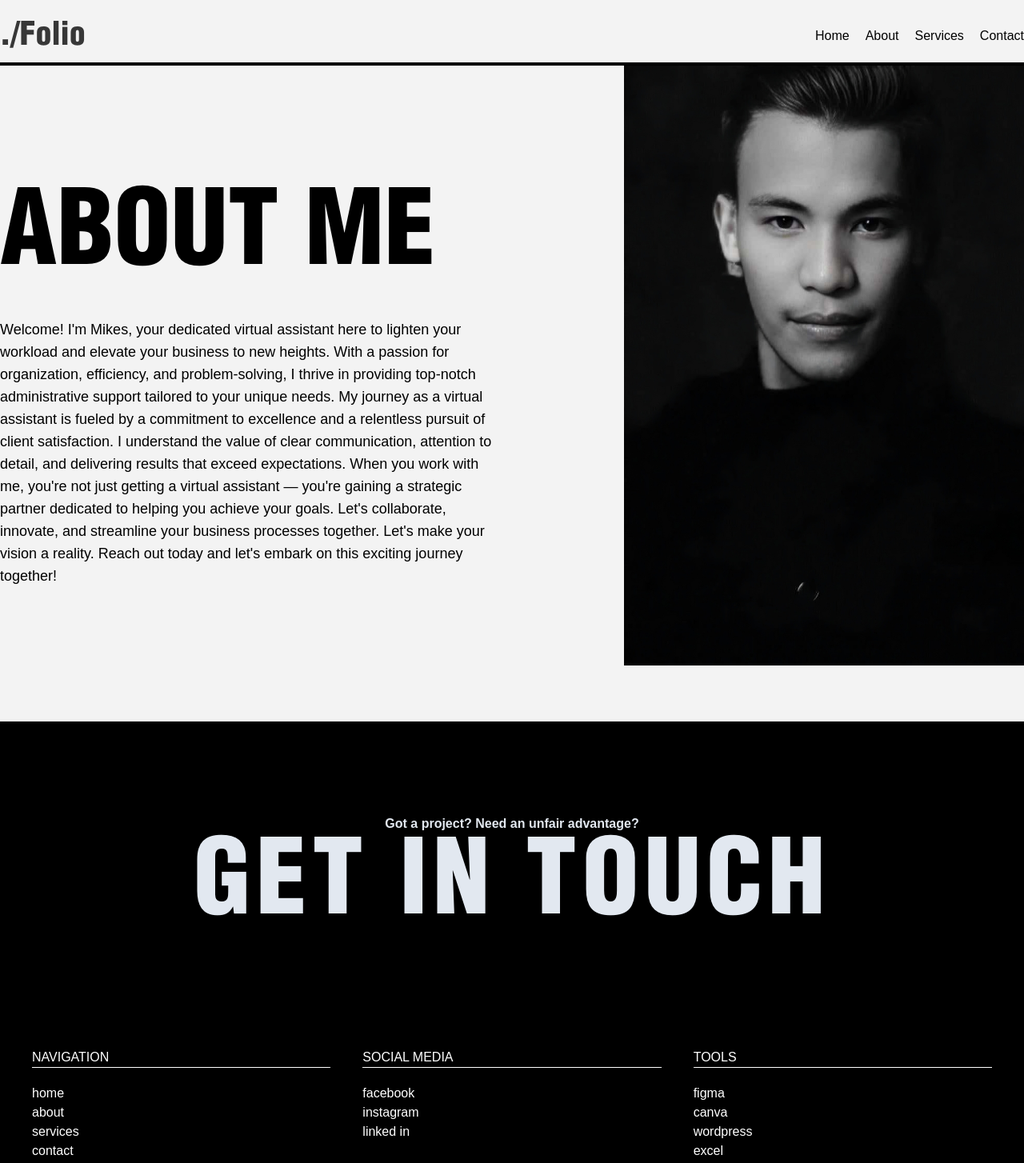
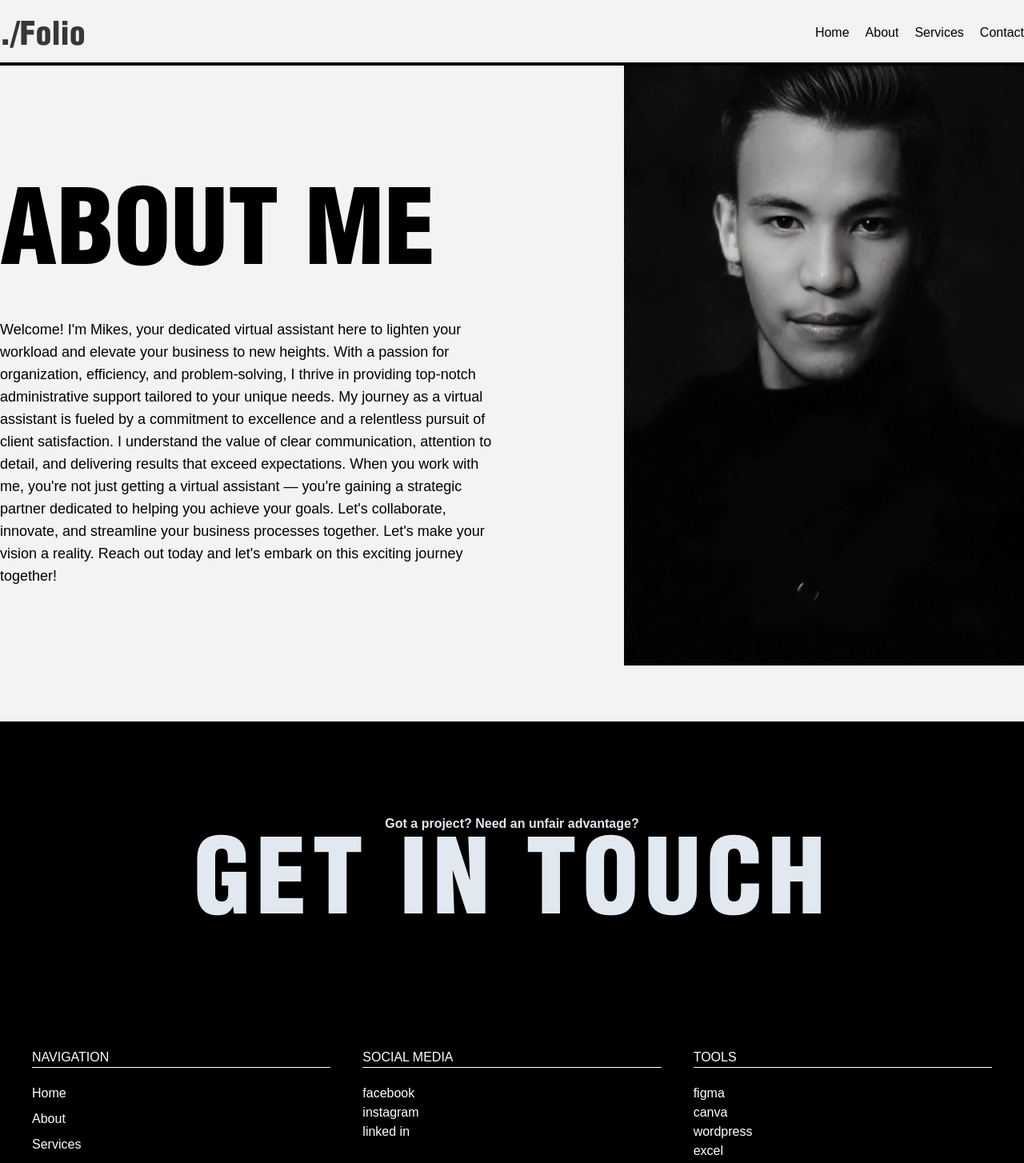
Before and after one commit to mikesmagauate25/portfolio, a Next.js app: page /about in a window 1280 px wide. Shown: the top 1454 px of the page at 80% size. Built offline with nearby package versions, Linux system fonts and the light colour scheme.

Commit message:
initial commit

```diff
--- a/src/app/about/page.tsx
+++ b/src/app/about/page.tsx
@@ -11,7 +11,7 @@ const page = () => {
           </h1>
         </Reveal>
         <Reveal>
-          <p className="font-helvetica font-normal text-xs lg:text-lg mt-10">
+          <p className="font-helvetica font-normal text-sm lg:text-lg mt-10">
             Welcome! I&apos;m Mikes, your dedicated virtual assistant here to
             lighten your workload and elevate your business to new heights. With
             a passion for organization, efficiency, and problem-solving, I
--- a/src/components/footer.tsx
+++ b/src/components/footer.tsx
@@ -4,6 +4,15 @@ import React, { useState } from "react";
 import { motion, AnimatePresence } from "framer-motion";
 import LocalTime from "./localtime";
 import BackToTopButton from "./scrolltop";
+import Link from "next/link";
+import StraggerLetters from "./staggerLetters";
+
+const links = [
+  { path: "/", name: "Home" },
+  { path: "/about", name: "About" },
+  { path: "/services", name: "Services" },
+  { path: "/contact", name: "Contact" },
+];
 
 const Footer = () => {
   const [isHovered, setIsHovered] = useState(false);
@@ -45,10 +54,13 @@ const Footer = () => {
       <nav className="text-white grid grid-cols-2 lg:grid-cols-3 w-full mt-10 font-helvetica list-none gap-10">
         <div className="w-full">
           <h2 className="border-white border-b mb-5 uppercase ">navigation</h2>
-          <li>home</li>
-          <li>about</li>
-          <li>services</li>
-          <li>contact</li>
+          {links.map((link, index) => (
+            <li key={index}>
+              <Link href={link.path}>
+                <StraggerLetters text={link.name} />
+              </Link>
+            </li>
+          ))}
         </div>
 
         <div className="w-full">
--- a/src/components/localtime.tsx
+++ b/src/components/localtime.tsx
@@ -7,10 +7,10 @@ const LocalTime = () => {
   useEffect(() => {
     const interval = setInterval(() => {
       const utcTime = new Date();
-      const gmtPlus8Time = new Date(utcTime.getTime() + 8 * 60 * 60 * 1000);
-      const hours = gmtPlus8Time.getHours().toString().padStart(2, "0");
-      const minutes = gmtPlus8Time.getMinutes().toString().padStart(2, "0");
-      const seconds = gmtPlus8Time.getSeconds().toString().padStart(2, "0");
+      const phTime = new Date(utcTime.getTime() + 8 * 60 * 60 * 1000); // Adding 8 hours for UTC+8 (Philippine Time)
+      const hours = phTime.getHours().toString().padStart(2, "0");
+      const minutes = phTime.getMinutes().toString().padStart(2, "0");
+      const seconds = phTime.getSeconds().toString().padStart(2, "0");
       setLocalTime(`${hours}:${minutes}:${seconds} AM GMT+8`);
     }, 1000);
 
--- a/src/components/navbar.tsx
+++ b/src/components/navbar.tsx
@@ -2,6 +2,7 @@
 
 import Link from "next/link";
 import { easeInOut, motion, AnimatePresence } from "framer-motion";
+import StraggerLetters from "./staggerLetters";
 
 import { useState } from "react";
 import Curve from "./curve";
@@ -41,7 +42,9 @@ const NavBar = () => {
       <nav className="hidden lg:flex justify-center items-center gap-5 list-none font-helvetica  font-medium">
         {links.map((link, index) => (
           <li key={index}>
-            <Link href={link.path}>{link.name}</Link>
+            <Link href={link.path}>
+              <StraggerLetters text={link.name} />
+            </Link>
           </li>
         ))}
       </nav>
--- a/src/components/scrolltop.tsx
+++ b/src/components/scrolltop.tsx
@@ -9,7 +9,6 @@ const BackToTopButton: React.FC = () => {
       top: 0,
       behavior: "smooth",
     });
-    console.log("test");
   };
 
   useEffect(() => {
--- /dev/null
+++ b/src/components/staggerLetters.tsx
@@ -0,0 +1,51 @@
+"use client";
+
+import { useState } from "react";
+import { easeInOut, motion } from "framer-motion";
+
+const firstLetterVariant = {
+  initial: { y: 0, transition: { duration: 0.2 } },
+  animate: {
+    y: -40,
+    transition: {
+      ease: easeInOut, //use this instead of delay
+    },
+  },
+};
+
+const StraggerLetters = ({ text }: { text: string }) => {
+  const letters = text.split("");
+
+  const [hovering, setHover] = useState<boolean>(false);
+
+  return (
+    <div
+      className="h-[32px]  overflow-hidden "
+      onMouseEnter={() => setHover((prev) => !prev)}
+      onMouseLeave={() => setHover((prev) => !prev)}
+    >
+      <motion.div
+        variants={firstLetterVariant}
+        initial="initial"
+        animate={hovering ? "animate" : "initial"}
+        className="cursor-pointer"
+      >
+        {letters.map((letter, index) => (
+          <motion.span key={index}>{letter}</motion.span>
+        ))}
+      </motion.div>
+      <motion.div
+        variants={firstLetterVariant}
+        initial="initial"
+        animate={hovering ? "animate" : "initial"}
+        className="mt-3"
+      >
+        {letters.map((letter, index) => (
+          <motion.span key={index}>{letter}</motion.span>
+        ))}
+      </motion.div>
+    </div>
+  );
+};
+
+export default StraggerLetters;
```
